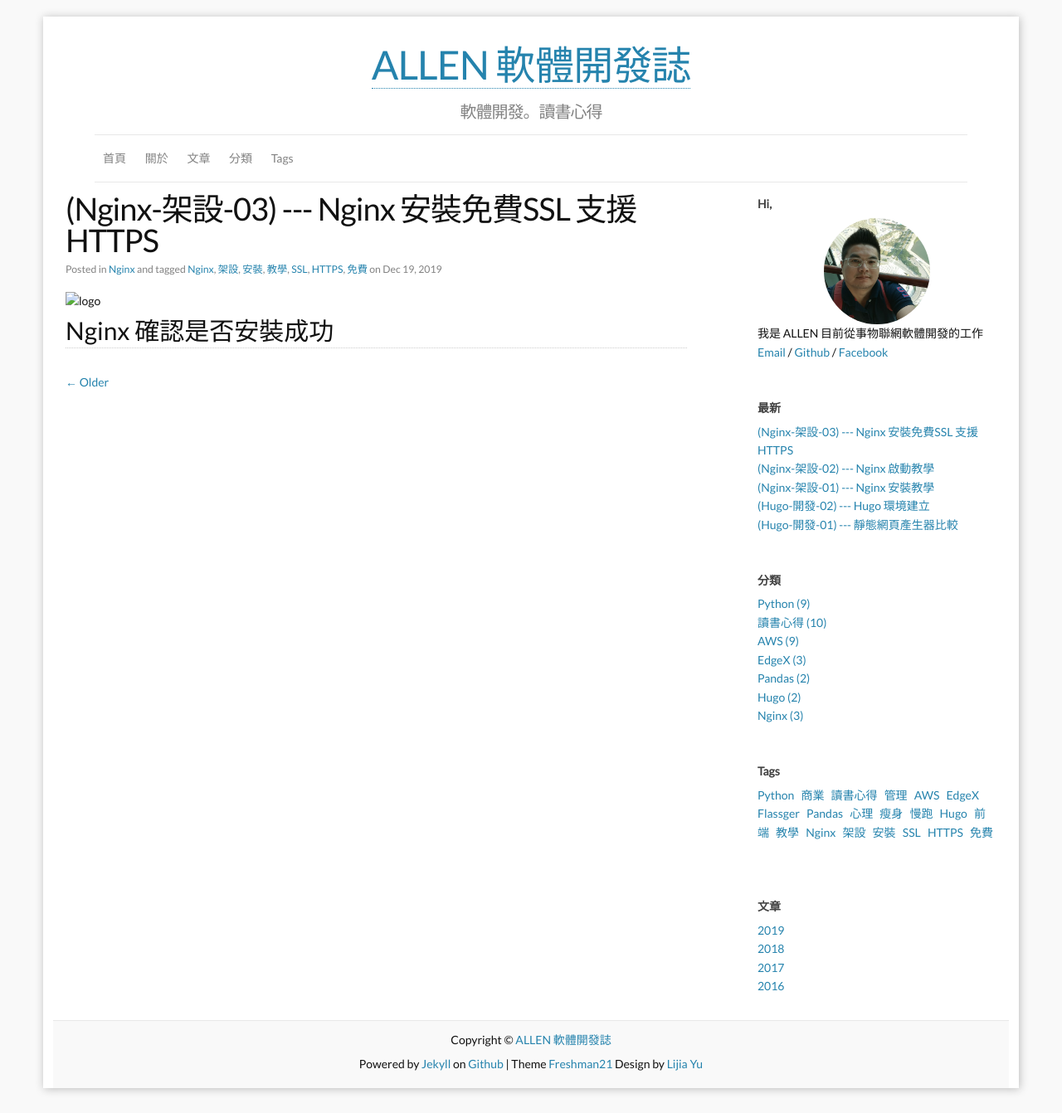
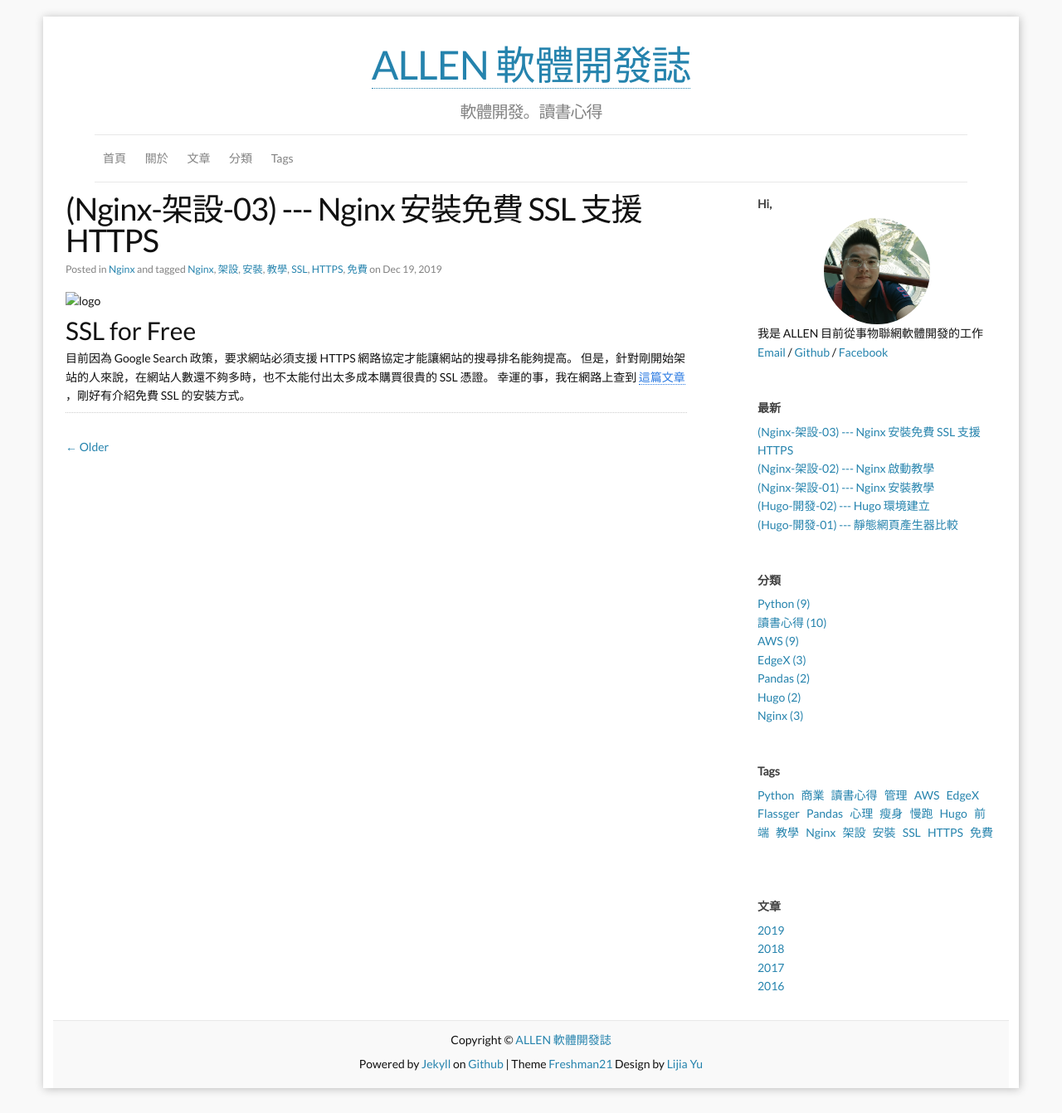
Before and after one commit to allenchien-tw/allenchien-tw.github.io, a Jekyll site: the page built from _posts/2019-12-19-nginx-install-03.md, in a window 1280 px wide. Shown: the whole page at 83% size. Built offline with Jekyll 4.4.1, drawn with Linux system fonts in a browser that asks for light colours.

Commit message:
feature: add ssl

```diff
--- a/_posts/2019-12-19-nginx-install-03.md
+++ b/_posts/2019-12-19-nginx-install-03.md
@@ -1,6 +1,6 @@
 ---
 published: true
-title: (Nginx-架設-03) --- Nginx 安裝免費SSL 支援 HTTPS
+title: (Nginx-架設-03) --- Nginx 安裝免費 SSL 支援 HTTPS
 layout: post
 author: Allen
 category: Nginx
@@ -17,4 +17,8 @@ comments: true
 
 ![logo](/images/blog/20191218/20191219-000.png)
 
-# Nginx 確認是否安裝成功
+# SSL for Free
+
+目前因為 Google Search 政策，要求網站必須支援 HTTPS 網路協定才能讓網站的搜尋排名能夠提高。
+但是，針對剛開始架站的人來說，在網站人數還不夠多時，也不太能付出太多成本購買很貴的 SSL 憑證。
+幸運的事，我在網路上查到 [這篇文章](https://free.com.tw/ssl-for-free/) ，剛好有介紹免費 SSL 的安裝方式。
```
Also changed, not shown: images/blog/20191219/20191219-000.png.
